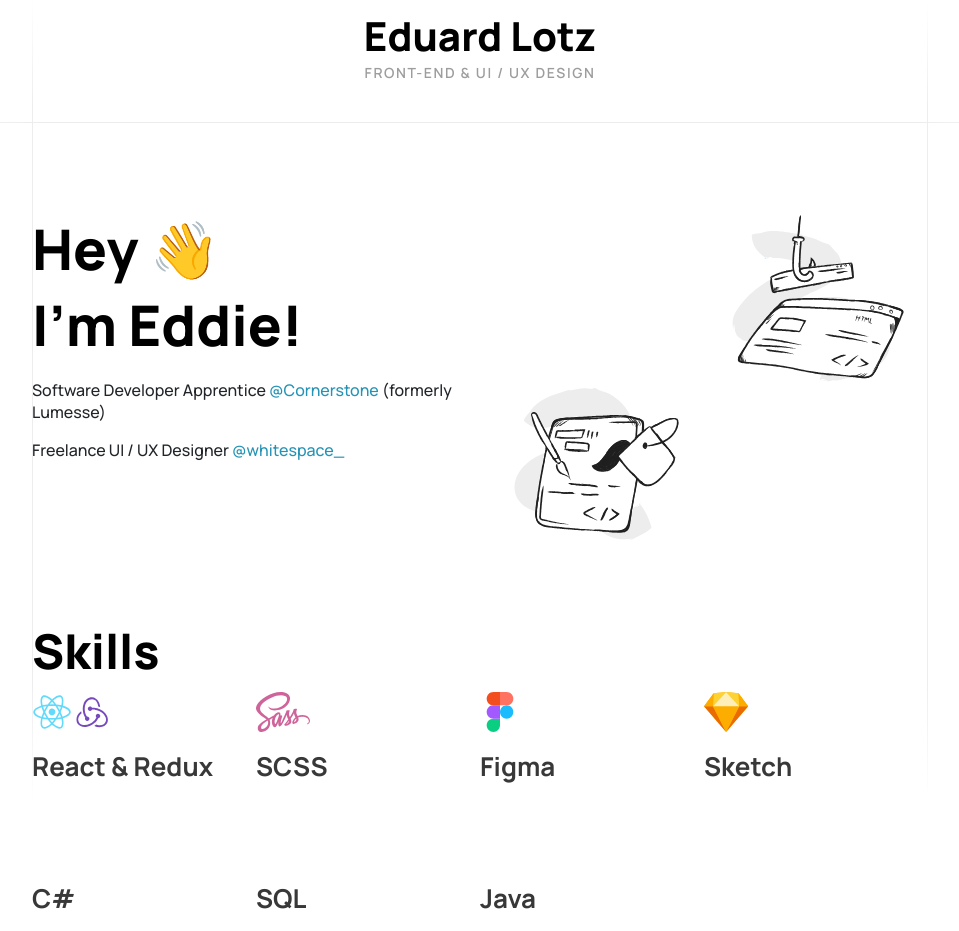
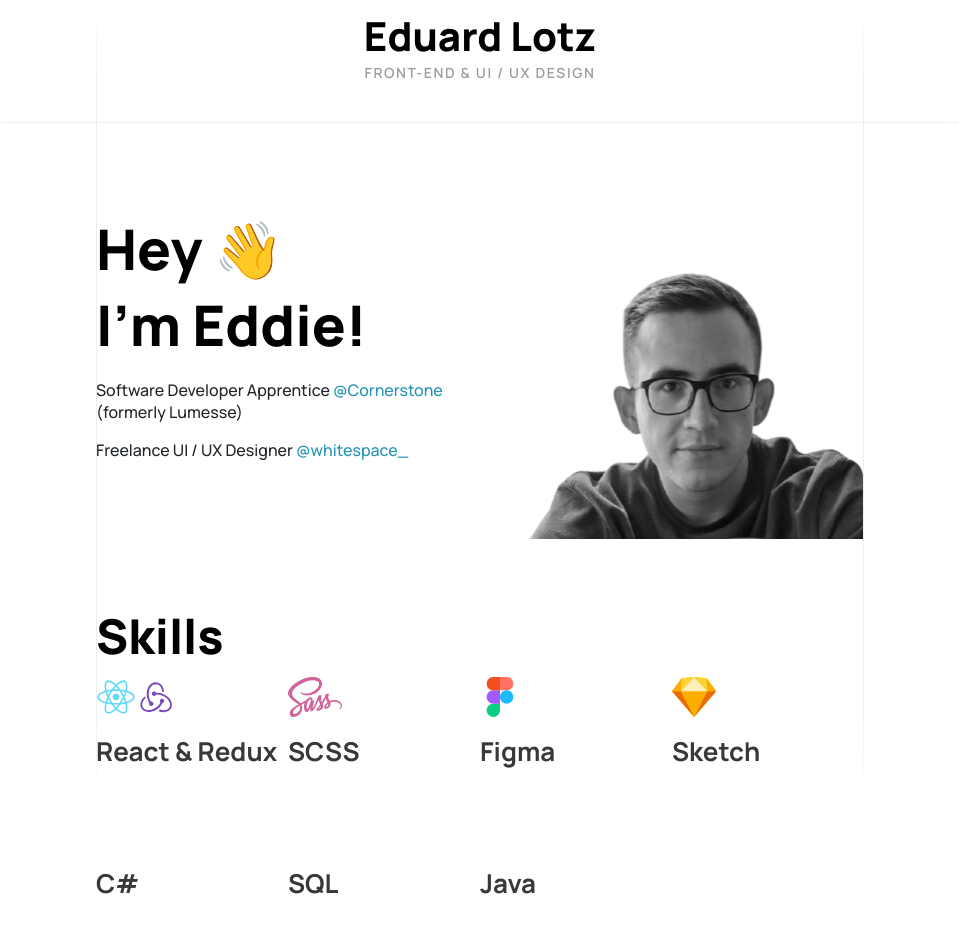
Before and after one commit to eduardlotz/eduardlotz.de, a React (Create React App) app: page / in a window 1280 px wide. Shown: the whole page, without its empty margins (160-1119 px from the left). Built offline with nearby package versions, Linux system fonts and the light colour scheme; no server answers.

Commit message:
changed to portrait style

```diff
--- a/src/App.css
+++ b/src/App.css
@@ -27,7 +27,7 @@ section {
    background: linear-gradient(180deg, rgba(237, 237, 237, 0) 0%, #EDEDED 13.54%, #EDEDED 50%, #EDEDED 85.42%, rgba(237, 237, 237, 0) 100%);
    position: absolute;
    top: 0;
-   left: 15%;
+   left: 20%;
  }
 
  .v-divider-right{
@@ -36,7 +36,7 @@ section {
    background: linear-gradient(180deg, rgba(237, 237, 237, 0) 0%, #EDEDED 13.54%, #EDEDED 50%, #EDEDED 85.42%, rgba(237, 237, 237, 0) 100%);
    position: absolute;
    top: 0;
-   right: 15%;
+   right: 20%;
 
  }
 
@@ -72,7 +72,7 @@ margin-bottom: 40px;
   width: 100%;
     height: 100vh;
   background-color: #ffffff;
-  padding: 0 15%;
+  padding: 0 20%;
 }
 .main-header {
    color: #000000;
--- a/src/App.js
+++ b/src/App.js
@@ -8,6 +8,7 @@ import reduxIcon from "./reduxlogo.svg";
 import figmaIcon from "./figmaicon.svg";
 import sassIcon from "./sassicon.svg";
 import sketchIcon from "./sketchicon.svg";
+import portrait from "./portrait.png";
 
 function App() {
   const [date, setDate] = useState(null);
@@ -44,7 +45,7 @@ function App() {
                   <a
                     href="https://www.cornerstoneondemand.com/"
                     target="_blank"
-                  >
+                    >
                     @Cornerstone
                   </a>{" "}
                   (formerly Lumesse)
@@ -57,7 +58,10 @@ function App() {
                 </p>
               </div>
             </div>
-            <div className="d-flex flex-column align-self-start h-100 w-50 img-container">
+            <div className="d-flex flex-column align-self-start h-100 w-50">
+                    <img src={portrait} width={337} height={328} className="align-self-end justify-self-end"/>
+
+                    {/**
               <img
                 className="align-self-end"
                 src={websiteBuildingImage}
@@ -68,6 +72,8 @@ function App() {
                 src={webdesignBuildingImage}
                 alt="screenshot personal page"
               />
+
+            **/}
             </div>
           </div>
         </div>
```
Also changed, not shown: src/portrait.png (added).
